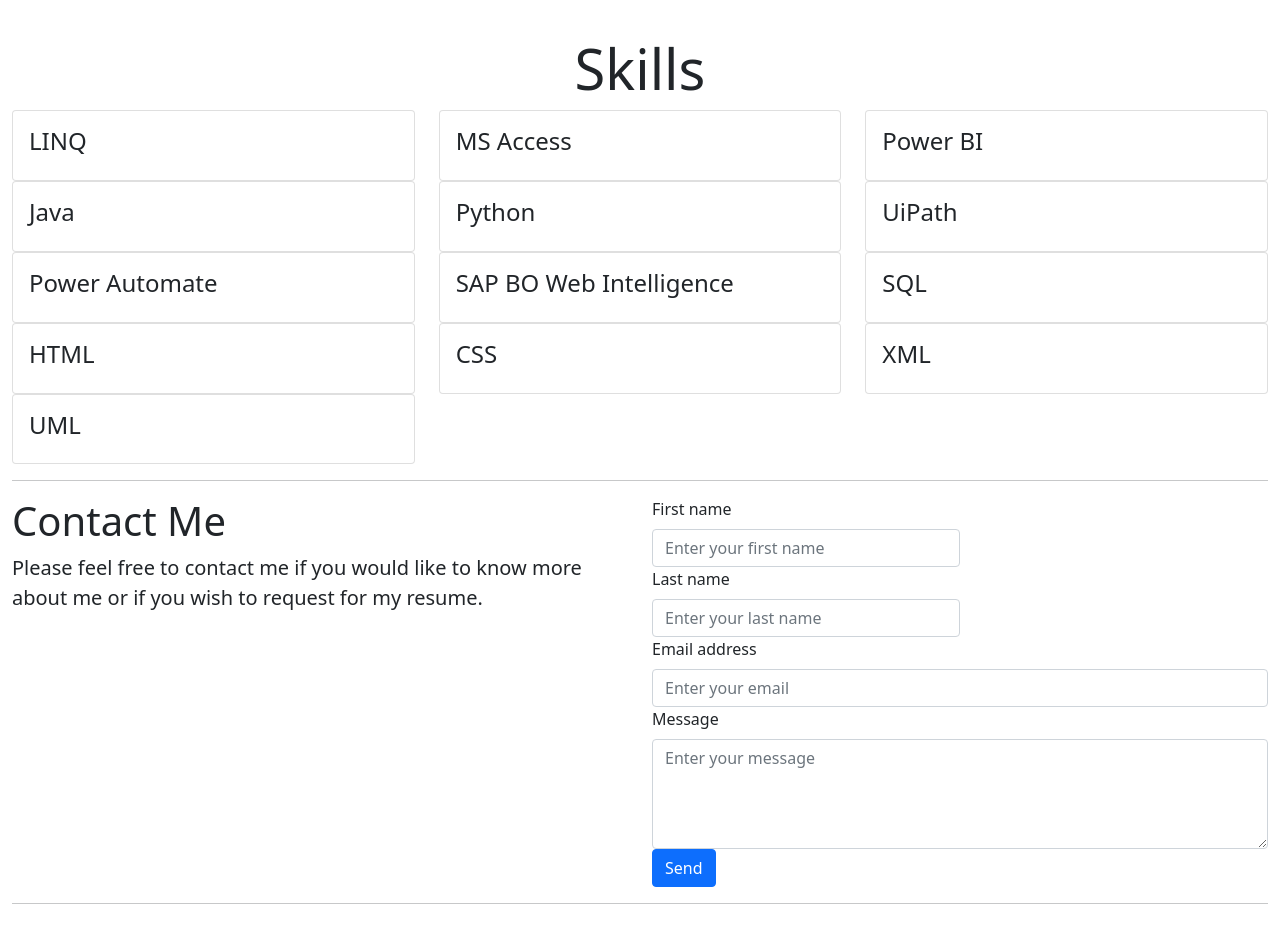
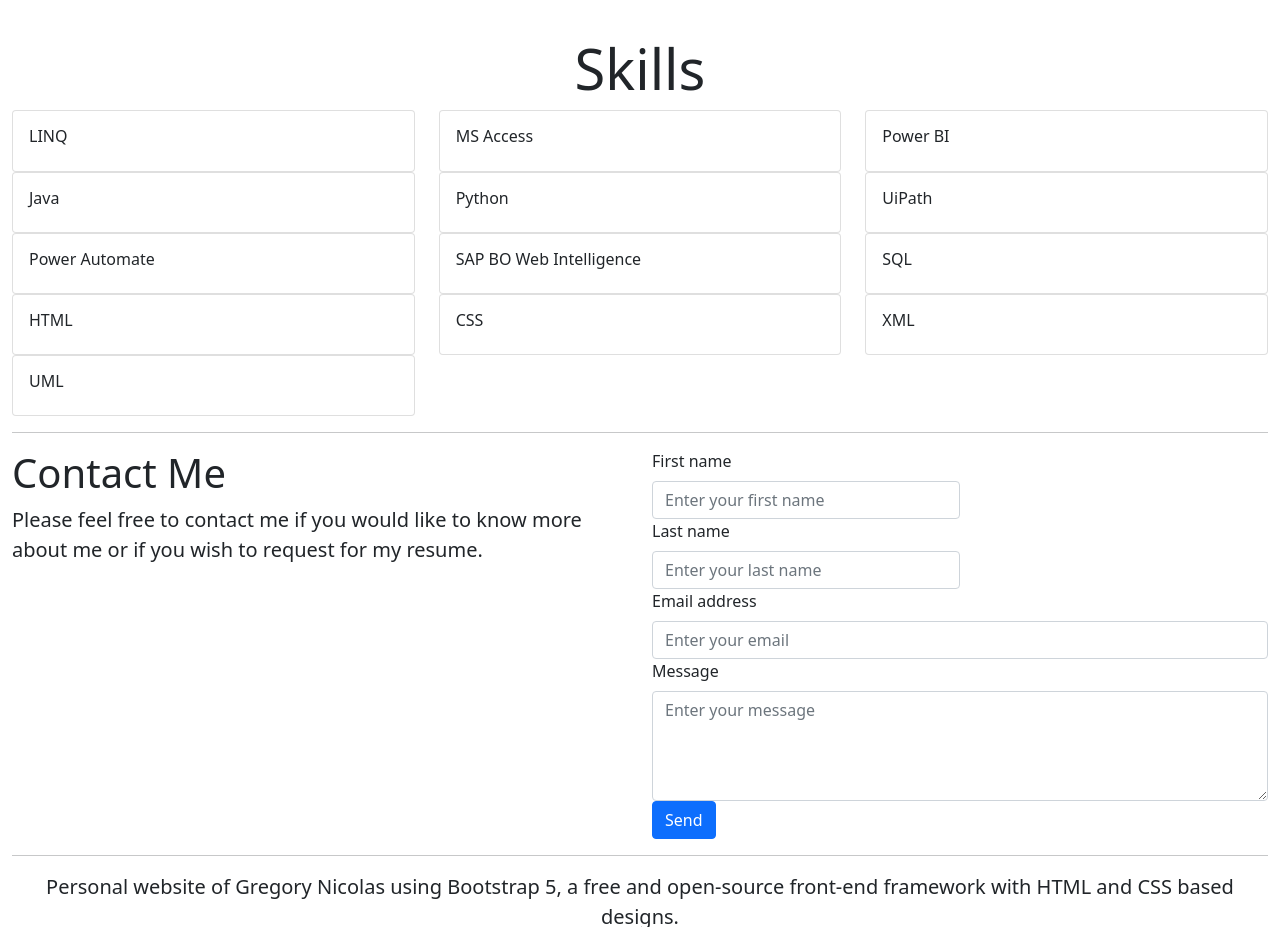
Before and after one commit to nfgrg/nfgrg.github.io, a plain HTML site: page index.html in a window 1280 px wide. Shown: the part 796-1723 px from the top of the page. Drawn offline with nearby package versions, Linux system fonts and the light colour scheme.

Commit message:
Edited cards title size

```diff
--- a/index.html
+++ b/index.html
@@ -117,67 +117,67 @@
             <div class="row" id="skillset">
                 <div class="col-sm-1 col-md-4 d-flex align-items-center justify-content-center">
                     <div class="card card-body">
-                        <h4 class="card-title">LINQ</h4>
+                        <h6 class="card-title">LINQ</h6>
                     </div>
                 </div>
                 <div class="col-sm-1 col-md-4">
                     <div class="card card-body">
-                        <h4 class="card-title">MS Access</h4>
+                        <h6 class="card-title">MS Access</h6>
                     </div>
                 </div>
                 <div class="col-sm-1 col-md-4">
                     <div class="card card-body">
-                        <h4 class="card-title">Power BI</h4>
+                        <h6 class="card-title">Power BI</h6>
                     </div>
                 </div>
                 <div class="col-sm-1 col-md-4">
                     <div class="card card-body">
-                        <h4 class="card-title">Java</h4>
+                        <h6 class="card-title">Java</h6>
                     </div>
                 </div>
                 <div class="col-sm-1 col-md-4">
                     <div class="card card-body">
-                        <h4 class="card-title">Python</h4>
+                        <h6 class="card-title">Python</h6>
                     </div>
                 </div>
                 <div class="col-sm-1 col-md-4">
                     <div class="card card-body">
-                        <h4 class="card-title">UiPath</h4>
+                        <h6 class="card-title">UiPath</h6>
                     </div>
                 </div>
                 <div class="col-sm-1 col-md-4">
                     <div class="card card-body">
-                        <h4 class="card-title">Power Automate</h4>
+                        <h6 class="card-title">Power Automate</h6>
                     </div>
                 </div>
                 <div class="col-sm-1 col-md-4">
                     <div class="card card-body">
-                        <h4 class="card-title">SAP BO Web Intelligence</h4>
+                        <h6 class="card-title">SAP BO Web Intelligence</h6>
                     </div>
                 </div>
                 <div class="col-sm-1 col-md-4">
                     <div class="card card-body">
-                        <h4 class="card-title">SQL</h4>
+                        <h6 class="card-title">SQL</h6>
                     </div>
                 </div>
                 <div class="col-sm-1 col-md-4">
                     <div class="card card-body">
-                        <h4 class="card-title">HTML</h4>
+                        <h6 class="card-title">HTML</h6>
                     </div>
                 </div>
                 <div class="col-sm-1 col-md-4">
                     <div class="card card-body">
-                        <h4 class="card-title">CSS</h4>
+                        <h6 class="card-title">CSS</h6>
                     </div>
                 </div>
                 <div class="col-sm-1 col-md-4">
                     <div class="card card-body">
-                        <h4 class="card-title">XML</h4>
+                        <h6 class="card-title">XML</h6>
                     </div>
                 </div>
                 <div class="col-sm-1 col-md-4">
                     <div class="card card-body">
-                        <h4 class="card-title">UML</h4>
+                        <h6 class="card-title">UML</h6>
                     </div>
                 </div>
             </div>
```
